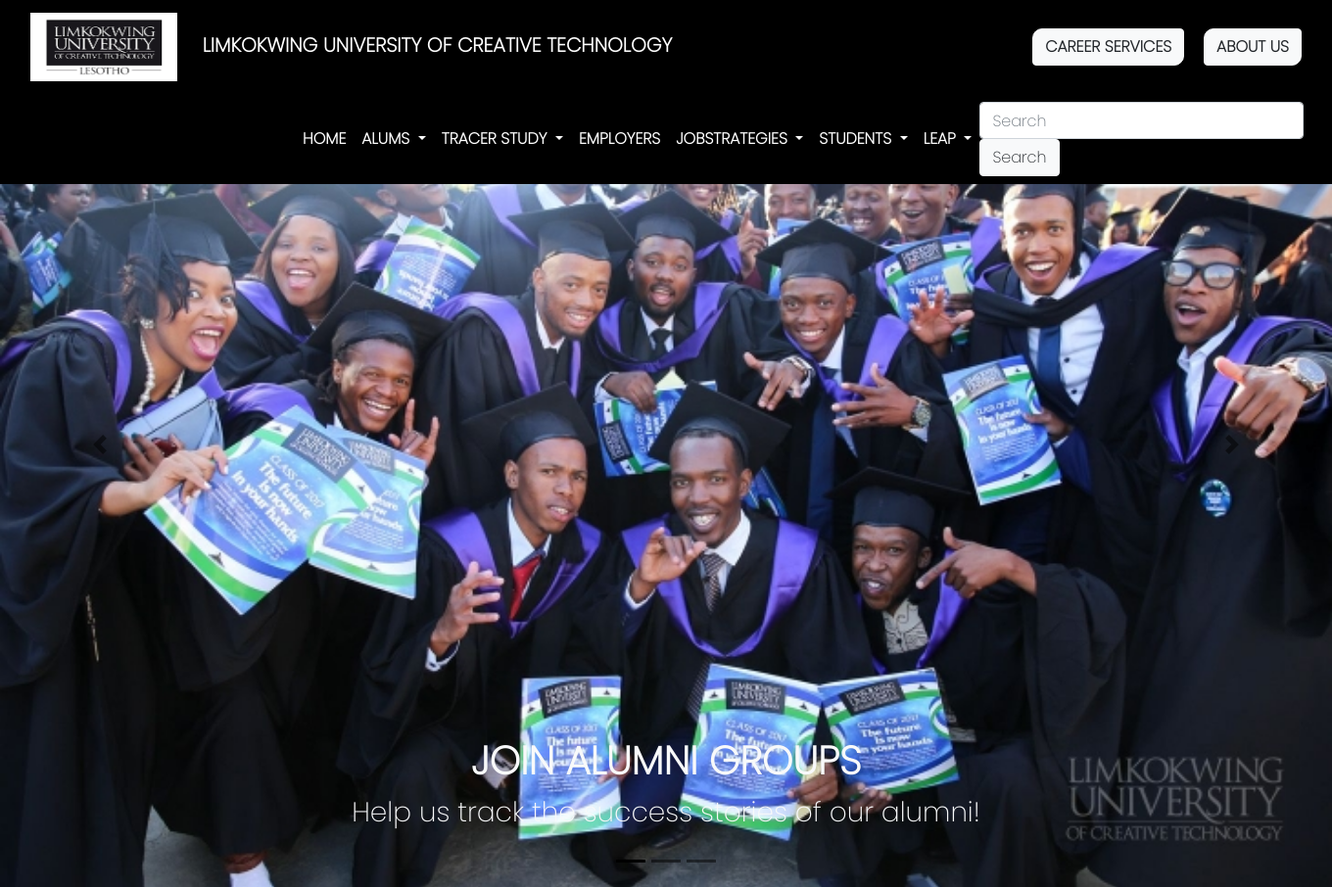
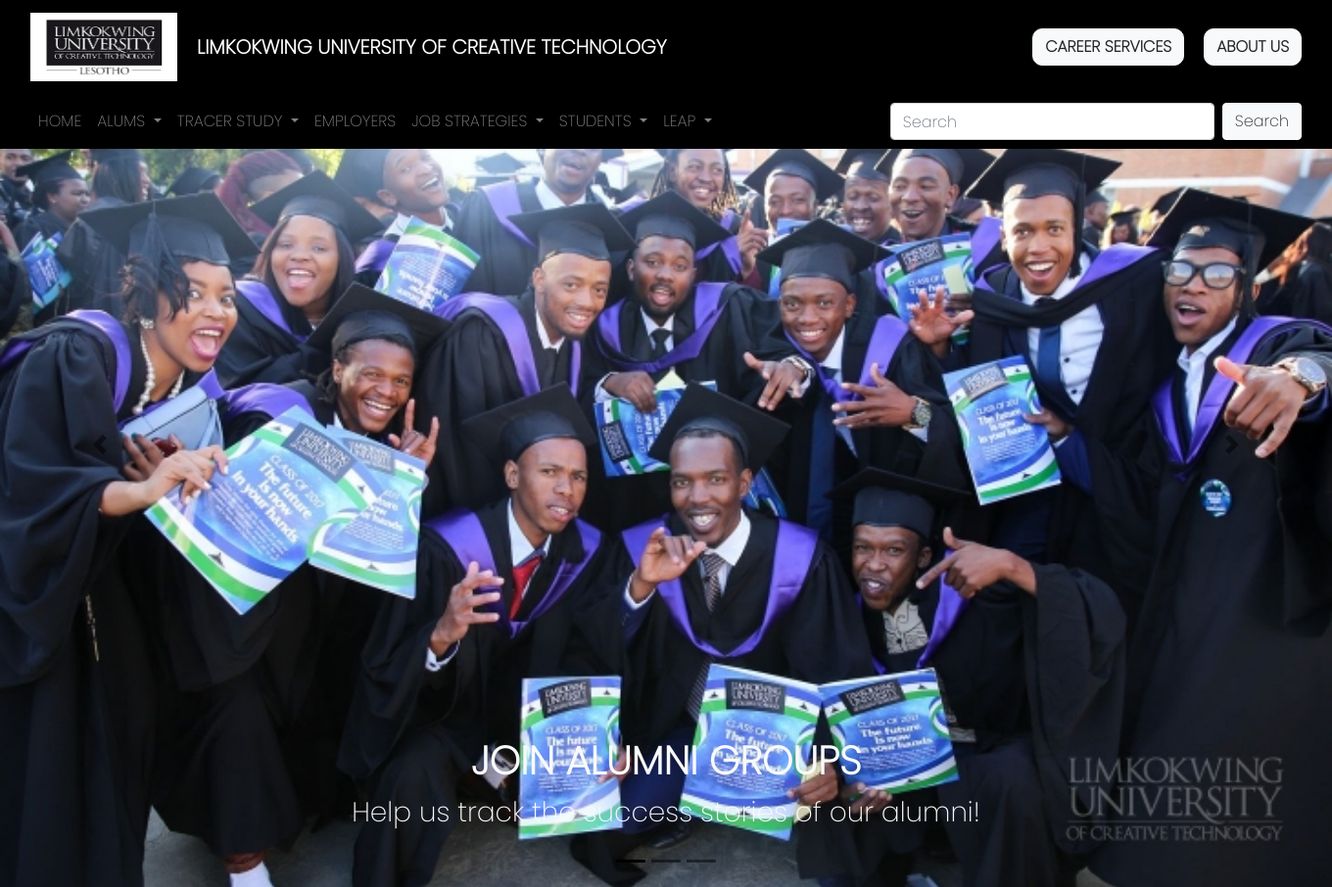
Before and after one commit to LeratoTheko/Alumni-Tracer-Study, a Django app: page /home in a window 1360 px wide. Shown: the top 906 px of the page at 98% size. Run offline with Django 5.2, Linux system fonts and the light colour scheme; data that the repository does not hold is empty; some libraries are stand-ins or nearby versions.

Commit message:
Update navbar.html

```diff
--- a/Tracer_Study/Alumni/templates/alumni/basetemplates/navbar.html
+++ b/Tracer_Study/Alumni/templates/alumni/basetemplates/navbar.html
@@ -1,228 +1,149 @@
-{% load static%}
+{% load static %}
+<!DOCTYPE html>
+<html lang="en">
+<head>
     <meta charset="UTF-8">
     <meta name="viewport" content="width=device-width, initial-scale=1.0">
+    <title>Responsive Navbar</title>
 
+    <!-- Load your custom stylesheet -->
     <link rel="stylesheet" href="{% static 'stylesheet/navbar.css' %}">
+
+    <!-- Load Bootstrap CSS -->
     <link href="https://cdn.jsdelivr.net/npm/bootstrap@5.3.0/dist/css/bootstrap.min.css" rel="stylesheet">
 
+    <style>
+        /* Custom styles for navbar */
+        .navbar-brand img {
+            margin-right: 20px;
+        }
+        .navbar-dark .navbar-nav .nav-link {
+            color: #fff;
+        }
+        .dropdown-menu .dropdown-item:hover {
+            background-color: #f1f1f1;
+        }
+    </style>
+</head>
+<body>
     <div id="site-navbar">
-    <nav class="navbar bg-black" data-bs-theme="dark">
+        <!-- Primary Navbar -->
+        <nav class="navbar bg-black navbar-dark" data-bs-theme="dark">
             <div class="container-fluid">
-            <a class="navbar-brand grid gap-0 column-gap-3 fw-bold">
-                <img src="{% static 'images/download.png'%}" style="margin-right: 20px;" alt="Logo" width="150" height="70" class="d-inline-block align-text-middle">
-
+                <a class="navbar-brand d-flex align-items-center fw-bold">
+                    <img src="{% static 'images/download.png' %}" alt="Logo" width="150" height="70" class="d-inline-block align-text-middle">
                     LIMKOKWING UNIVERSITY OF CREATIVE TECHNOLOGY
                 </a>
 
-            <a class="navbar-brand"></a>
-            <form class="d-flex" role="search">
-                <a class="navbar-brand"></a>
-                <a class="navbar-brand"></a>
-                <a class="navbar-brand"></a>
-                <a href="Career-services" class="btn btn-light fw-bold" style="margin-right:20px; border-top-left-radius: 10px; border-bottom-right-radius: 10px;">CAREER SERVICES</a>
-                <a href="about" class="btn btn-light fw-bold" style="border-top-left-radius: 10px; border-bottom-right-radius: 10px;">ABOUT US</a>
-            </form>
+                <!-- Right-side buttons -->
+                <div class="d-flex">
+                    <a href="Career-services" class="btn btn-light fw-bold" style="margin-right:20px; border-radius: 10px;">CAREER SERVICES</a>
+                    <a href="about" class="btn btn-light fw-bold" style="border-radius: 10px;">ABOUT US</a>
+                </div>
             </div>
         </nav>
 
+        <!-- Secondary Navbar -->
+        <nav class="navbar navbar-expand-lg bg-black navbar-dark" data-bs-theme="dark">
+            <div class="container-fluid">
+                <button class="navbar-toggler" type="button" data-bs-toggle="collapse" data-bs-target="#navbarSupportedContent" aria-controls="navbarSupportedContent" aria-expanded="false" aria-label="Toggle navigation">
+                    <span class="navbar-toggler-icon"></span>
+                </button>
 
-
-    <nav class="navbar navbar-tertiary navbar-expand-lg bg-black fw-bold navbar-dark" data-bs-theme="dark">
-        <div class="container-fluid">
-            <div class="collapse navbar-collapse" id="navbarSupportedContent" style="margin-left: 70px; margin-right: 300px;">
-                <ul class="navbar-nav me-auto mb-2 mb-lg-0" style="margin-left: 200px;">
-                    <li class="nav-item" >
-                        <a class="nav-link" aria-current="page" href="{% url 'home' %}" style="color: #fff;">HOME</a>
+                <div class="collapse navbar-collapse" id="navbarSupportedContent">
+                    <ul class="navbar-nav me-auto mb-2 mb-lg-0">
+                        <li class="nav-item">
+                            <a class="nav-link" href="{% url 'home' %}">HOME</a>
                         </li>
 
+                        <!-- Dropdown for Alums -->
                         <li class="nav-item dropdown">
-                        <a class="nav-link dropdown-toggle" style="color: #fff;" href="entrepreneurship" role="button" data-bs-toggle="dropdown" aria-expanded="false">
+                            <a class="nav-link dropdown-toggle" href="#" id="navbarDropdown" role="button" data-bs-toggle="dropdown" aria-expanded="false">
                                 ALUMS
                             </a>
-
-                        <ul class="dropdown-menu">
-                            <li>
-                                <a class="dropdown-item" href="alumni_login">
-                                    Connect with your community
-                                </a>
-                            </li>
-
-                            <li>
-                                <a class="dropdown-item" href="alumni_login">
-                                    Connect with recruiters
-                                </a>
-                            </li>
+                            <ul class="dropdown-menu" aria-labelledby="navbarDropdown">
+                                <li><a class="dropdown-item" href="alumni_login">Connect with your community</a></li>
+                                <li><a class="dropdown-item" href="alumni_login">Connect with recruiters</a></li>
                             </ul>
                         </li>
 
+                        <!-- Dropdown for Tracer Study -->
                         <li class="nav-item dropdown">
-                        <a class="nav-link dropdown-toggle" style="color: #fff;" href="analysis" role="button" data-bs-toggle="dropdown" aria-expanded="false">
+                            <a class="nav-link dropdown-toggle" href="#" id="tracerDropdown" role="button" data-bs-toggle="dropdown" aria-expanded="false">
                                 TRACER STUDY
                             </a>
-
-                        <ul class="dropdown-menu">
-                            <li>
-                                <a class="dropdown-item" href="perform-compare">
-                                    Faculty Comparisons
-                                </a>
-                            </li>
-
-
-                            <li>
-                                <a class="dropdown-item" href="faculty-Aid">
-                                    Faculty of Innovation and Design
-                                </a>
-                            </li>
-
-                            <li>
-                                <a class="dropdown-item" href="business-and-globalization-faculty">
-                                    Faculty of Business and Globalization
-                                </a>
-                            </li>
-
-                            <li>
-                                <a class="dropdown-item" href="Architecture-technology">
-                                    Faculty of Architecture and Build Environment
-                                </a>
-                            </li>
-
-
-                            <li>
-                                <a class="dropdown-item" href="creative-tourism">
-                                    Faculty of Creativity in Tourism and Hospitality
-                                </a>
-                            </li>
-
-                            <li>
-                                <a class="dropdown-item" href="communication-media">
-                                    Faculty of Communication, Media and Broadcasting
-                                </a>
-                            </li>
-
-                          <li>
-                              <a class="dropdown-item" href="information-technology">
-                                  Faculty of Information Communication and Technology
-                              </a>
-                          </li>
+                            <ul class="dropdown-menu" aria-labelledby="tracerDropdown">
+                                <li><a class="dropdown-item" href="perform-compare">Faculty Comparisons</a></li>
+                                <li><a class="dropdown-item" href="faculty-Aid">Faculty of Innovation and Design</a></li>
+                                <li><a class="dropdown-item" href="business-and-globalization-faculty">Faculty of Business and Globalization</a></li>
+                                <li><a class="dropdown-item" href="Architecture-technology">Faculty of Architecture and Build Environment</a></li>
+                                <li><a class="dropdown-item" href="creative-tourism">Faculty of Creativity in Tourism and Hospitality</a></li>
+                                <li><a class="dropdown-item" href="communication-media">Faculty of Communication, Media and Broadcasting</a></li>
+                                <li><a class="dropdown-item" href="information-technology">Faculty of Information Communication and Technology</a></li>
                             </ul>
                         </li>
 
                         <li class="nav-item">
-                    <a class="nav-link" style="color: #fff;" href="employers" >
-                        EMPLOYERS
-                    </a>
+                            <a class="nav-link" href="employers">EMPLOYERS</a>
                         </li>
 
+                        <!-- Dropdown for Job Strategies -->
                         <li class="nav-item dropdown">
-                    <a class="nav-link dropdown-toggle" style="color: #fff;" href="entrepreneurship" role="button" data-bs-toggle="dropdown" aria-expanded="false">
-                        JOBSTRATEGIES
+                            <a class="nav-link dropdown-toggle" href="#" id="jobStrategiesDropdown" role="button" data-bs-toggle="dropdown" aria-expanded="false">
+                                JOB STRATEGIES
                             </a>
-
-                    <ul class="dropdown-menu">
-                        <li>
-                            <a class="dropdown-item" href="interviews">
-                                Interviews
-                            </a>
-                        </li>
-
-                        <li>
-                            <a class="dropdown-item" href="#">
-                                Grow your business idea
-                            </a>
-                        </li>
-
-                        <li>
-                            <a class="dropdown-item" href="#">
-                                Connect with your community
-                            </a>
-                        </li>
+                            <ul class="dropdown-menu" aria-labelledby="jobStrategiesDropdown">
+                                <li><a class="dropdown-item" href="interviews">Interviews</a></li>
+                                <li><a class="dropdown-item" href="#">Grow your business idea</a></li>
+                                <li><a class="dropdown-item" href="#">Connect with your community</a></li>
                             </ul>
                         </li>
 
-
+                        <!-- Dropdown for Students -->
                         <li class="nav-item dropdown">
-                  <a class="nav-link dropdown-toggle" style="color: #fff;" href="entrepreneurship" role="button" data-bs-toggle="dropdown" aria-expanded="false">
+                            <a class="nav-link dropdown-toggle" href="#" id="studentsDropdown" role="button" data-bs-toggle="dropdown" aria-expanded="false">
                                 STUDENTS
                             </a>
-                  <ul class="dropdown-menu">
-                    <li>
-                        <a class="dropdown-item" href="#">
-                            Career Advice
-                        </a>
-                    </li>
-
-                    <li>
-                        <a class="dropdown-item" href="current_students_analysis">
-                            Current Students
-                        </a>
-                    </li>
-
-
-                    <li>
-                        <a class="dropdown-item" href="prospective_students">
-                            Prospective Students
-                        </a>
-                    </li>
+                            <ul class="dropdown-menu" aria-labelledby="studentsDropdown">
+                                <li><a class="dropdown-item" href="#">Career Advice</a></li>
+                                <li><a class="dropdown-item" href="current_students_analysis">Current Students</a></li>
+                                <li><a class="dropdown-item" href="prospective_students">Prospective Students</a></li>
                             </ul>
                         </li>
 
+                        <!-- Dropdown for LEAP -->
                         <li class="nav-item dropdown">
-              <a class="nav-link dropdown-toggle" style="color: #fff;" href="entrepreneurship" role="button" data-bs-toggle="dropdown" aria-expanded="false">
+                            <a class="nav-link dropdown-toggle" href="#" id="leapDropdown" role="button" data-bs-toggle="dropdown" aria-expanded="false">
                                 LEAP
                             </a>
-
-              <ul class="dropdown-menu">
-                <li>
-                    <a class="dropdown-item" href="#">
-                        Entrepreneurship Events
-                    </a>
-                </li>
-
-                <li>
-                    <a class="dropdown-item" href="#">
-                        Grow Your Business Idea
-                    </a>
-                </li>
-
-                <li>
-                    <hr class="dropdown-divider">
-                </li>
-
-                <li>
-                    <a class="dropdown-item" href="#">
-                        Find an internship
-                    </a>
-                </li>
-
-                <li>
-                    <a class="dropdown-item" href="employers_login">
-                        Offer an internship
-                    </a>
-                </li>
-                <li>
-                    <a class="dropdown-item" href="#">
-                        About internship Office
-                    </a>
-                </li>
+                            <ul class="dropdown-menu" aria-labelledby="leapDropdown">
+                                <li><a class="dropdown-item" href="#">Entrepreneurship Events</a></li>
+                                <li><a class="dropdown-item" href="#">Grow Your Business Idea</a></li>
+                                <li><hr class="dropdown-divider"></li>
+                                <li><a class="dropdown-item" href="#">Find an internship</a></li>
+                                <li><a class="dropdown-item" href="employers_login">Offer an internship</a></li>
+                                <li><a class="dropdown-item" href="#">About internship Office</a></li>
                             </ul>
                         </li>
                     </ul>
 
-          <form class="form-inline my-2 my-lg-0" method="get">
-              <input class="form-control mr-sm-2" type="text" name="query" placeholder="Search" aria-label="Search">
-              <button class="btn btn-light my-2 my-sm-0" id=".search-button" type="submit">Search</button>
+                    <!-- Search form -->
+                    <form class="d-flex" role="search" method="get">
+                        <input class="form-control me-2" type="search" name="query" placeholder="Search" aria-label="Search">
+                        <button class="btn btn-light" type="submit">Search</button>
                     </form>
                 </div>
             </div>
         </nav>
     </div>
 
-
+    <!-- Bootstrap JS -->
+    <script src="https://cdn.jsdelivr.net/npm/bootstrap@5.3.0/dist/js/bootstrap.bundle.min.js"></script>
 
     <script>
         document.addEventListener('DOMContentLoaded', function() {
             const searchButton = document.querySelector('.search-button');
-            const homeLink = document.querySelector('.home');
+            const homeLink = document.querySelector('.nav-link[href="{% url 'home' %}"]');
 
             homeLink.addEventListener('click', function() {
                 searchButton.style.display = 'block'; // Show the search button
@@ -232,3 +153,5 @@
             searchButton.style.display = 'none';
         });
     </script>
+</body>
+</html>
```
Lines whose indentation alone changed are shown as unchanged.
